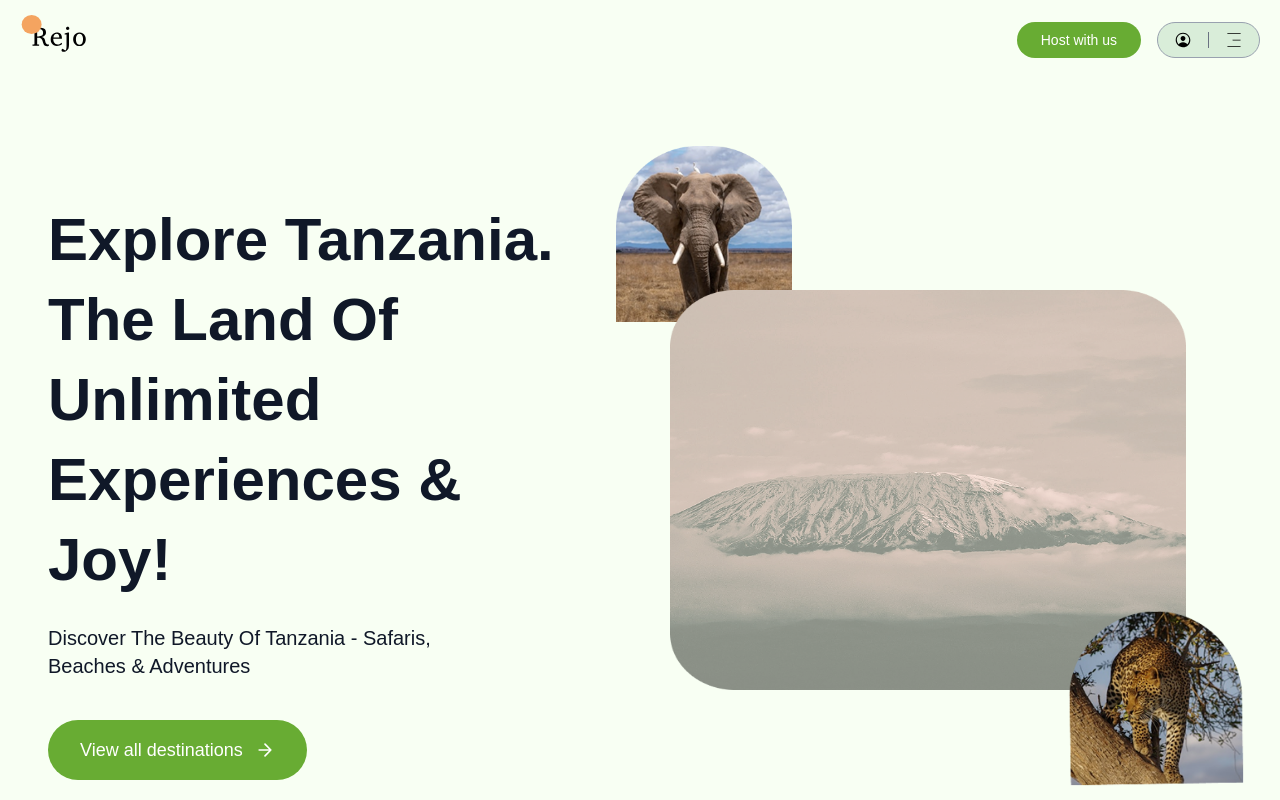
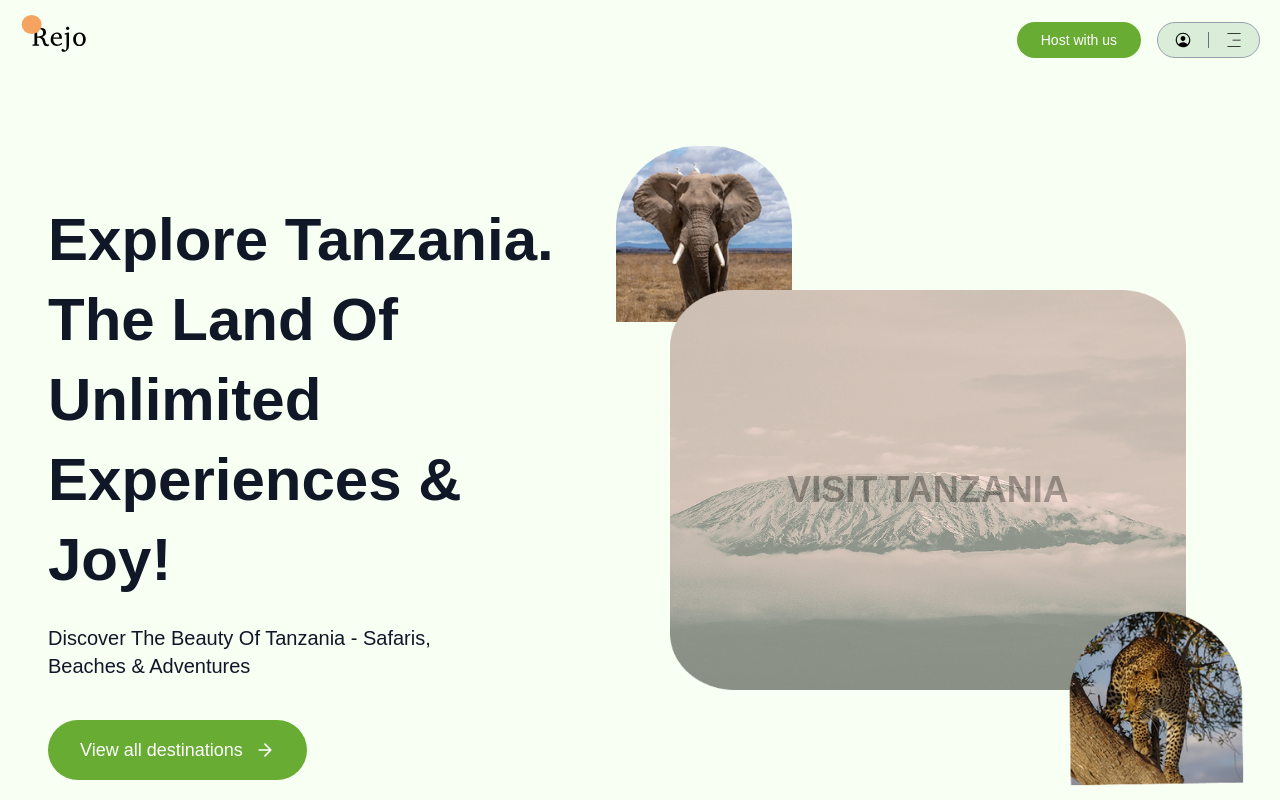
Before and after one commit to Eliakimshasha/rejo, a Next.js app: page / in a window 1280 px wide. Shown: the top 800 px of the page. Built offline with nearby package versions, Linux system fonts and the light colour scheme; a web font is replaced by a local one.

Commit message:
commited

```diff
--- a/src/app/page.js
+++ b/src/app/page.js
@@ -71,6 +71,9 @@ function page() {
             {/* Main large image - lake with boats */}
             <div className="w-[85%] h-full mx-auto">
               <div className="relative w-full z-20 h-full">
+                 <h1 className="absolute z-30 inset-0 flex items-center text-4xl justify-center text-black/30 font-bold">
+                  VISIT TANZANIA
+                </h1>
                 <Image
                   src={curve2}
                   alt="Lake with wooden boats"
@@ -148,6 +151,9 @@ function page() {
             {/* Main image */}
             <div className="w-full h-[300px] sm:h-[280px]  md:h-[320px] mx-auto">
               <div className="relative w-full h-full overflow-hidden">
+                <h1 className="absolute z-30 inset-0 flex items-center text-4xl justify-center text-black/30 font-bold">
+                  VISIT TANZANIA
+                </h1>
                 <Image
                   src={curve2}
                   alt="Lake with wooden boats"
```
